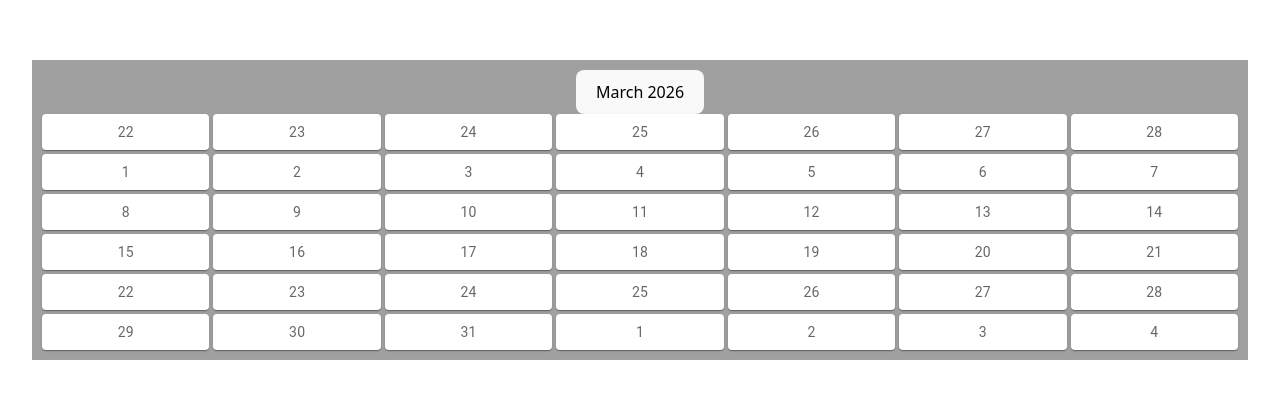
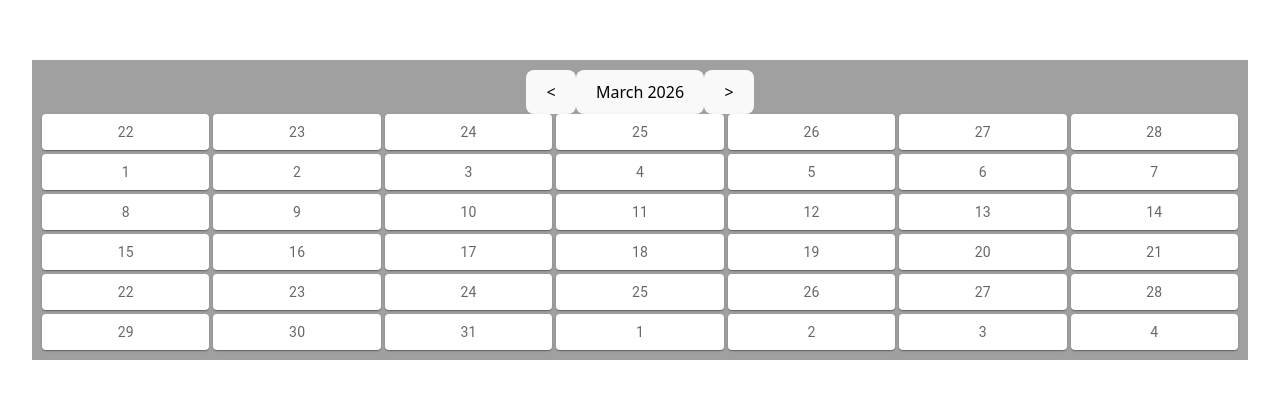
Before and after one commit to Oasis-NEU/s26-group-4, a React (Vite) app: page / in a window 1280 px wide. Shown: the part 190-588 px from the top of the page. Built offline with nearby package versions, Linux system fonts and the light colour scheme.

Commit message:
change button left

```diff
--- a/src/App.jsx
+++ b/src/App.jsx
@@ -82,12 +82,18 @@ function MonthGrid(props) {
     //flex grow resizes cells by default if not fixed
     <Box sx={{ flexGrow: 1}}>
       <button onClick={() => {
+        setDate(currentMonth == 0
+          ? new Date(currentYear - 1, 11)
+          : new Date(currentYear, currentMonth - 1));
+      }}>&lt;</button>
+      <button>
+        {getMonthName(currentMonth)} {currentYear}
+      </button>
+      <button onClick={() => {
         setDate(currentMonth == 11
           ? new Date(currentYear + 1, 0)
           : new Date(currentYear, currentMonth + 1));
-      }}>
-        {getMonthName(currentMonth)} {currentYear}
-      </button>
+      }}>&gt;</button>
       <Grid container spacing={0.5} columns={7}>
         {Array.from(Array(42)).map((_, index) => (
           index >= currentMonthOffset
```
